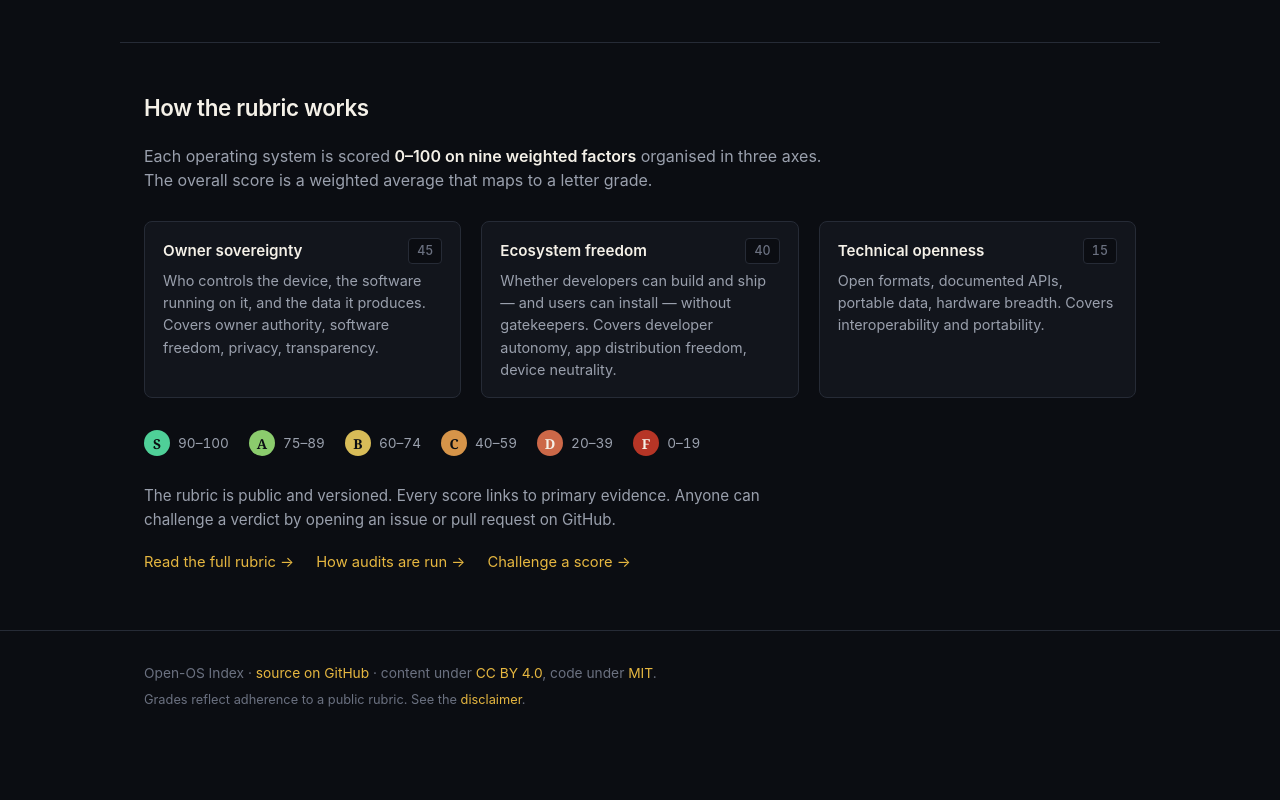
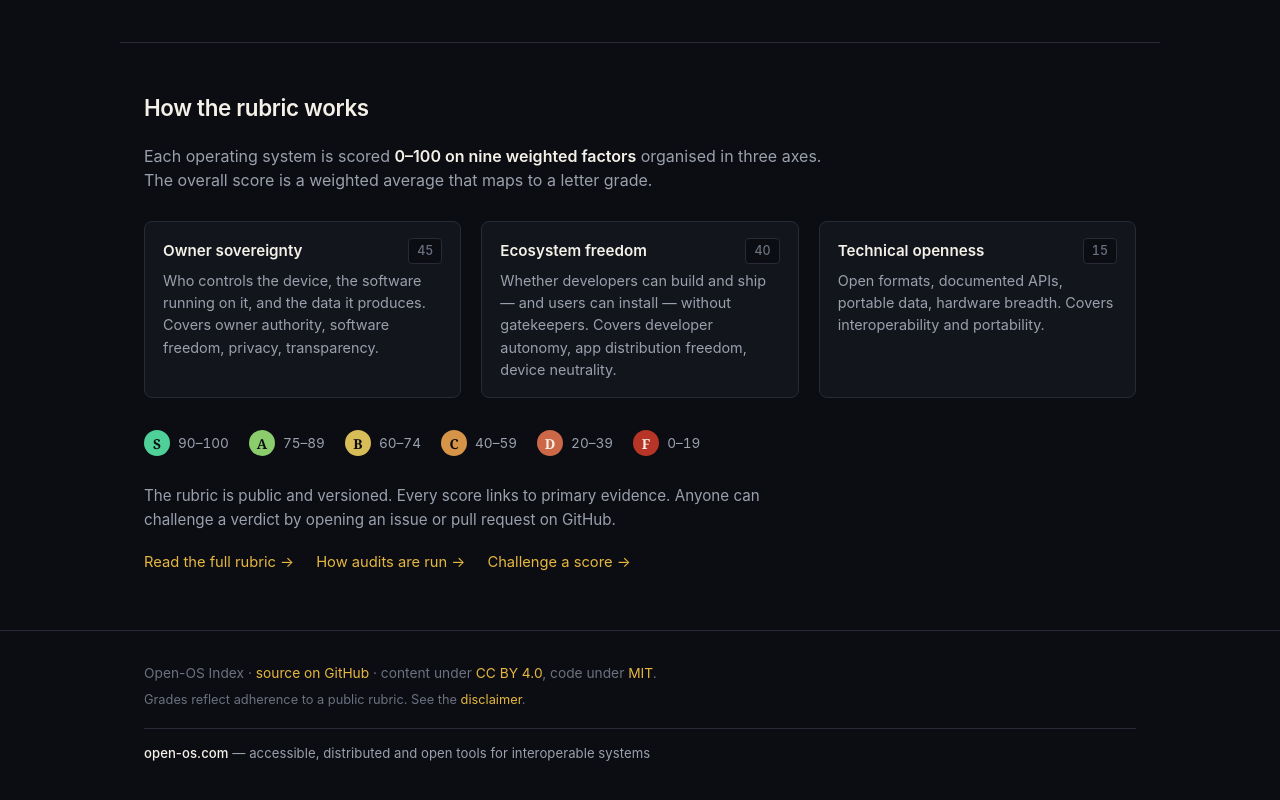
Before and after one commit to luishg/open-os-index, a plain HTML site: page index.html in a window 1280 px wide. Shown: the part 2066-2866 px from the top of the page. Before the commit the page ends 2818 px from the top, so only its background shows below. Drawn offline with Linux system fonts and the light colour scheme.

Commit message:
site: link to open-os.com umbrella in footer

```diff
--- a/assets/style.css
+++ b/assets/style.css
@@ -639,6 +639,20 @@ a:focus-visible {
 .site-footer p { margin: 0 0 6px; }
 .site-footer .small { font-size: 0.8rem; }
 
+.footer-family {
+  margin-top: 18px !important;
+  padding-top: 14px;
+  border-top: 1px solid var(--border);
+  color: var(--fg-muted);
+  font-size: 0.82rem;
+  letter-spacing: 0.005em;
+}
+.footer-family a {
+  color: var(--fg);
+  font-weight: 500;
+}
+.footer-family a:hover { color: var(--accent-hover); }
+
 /* ---------- Responsive ---------- */
 
 @media (max-width: 680px) {
--- a/index.html
+++ b/index.html
@@ -120,6 +120,9 @@
         Grades reflect adherence to a public rubric. See the
         <a href="https://github.com/luishg/open-os-index/blob/main/DISCLAIMER.md">disclaimer</a>.
       </p>
+      <p class="footer-family">
+        <a href="https://open-os.com">open-os.com</a> — accessible, distributed and open tools for interoperable systems
+      </p>
     </div>
   </footer>
 
```
